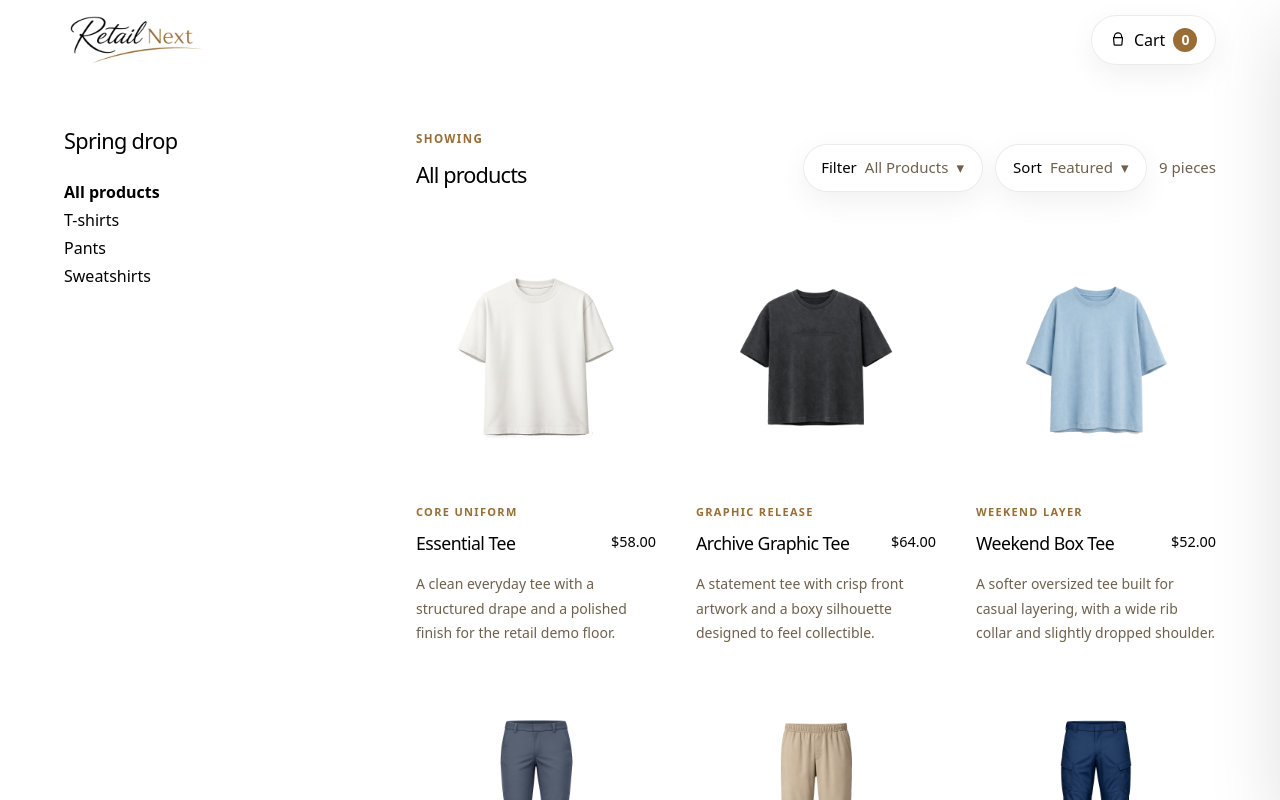
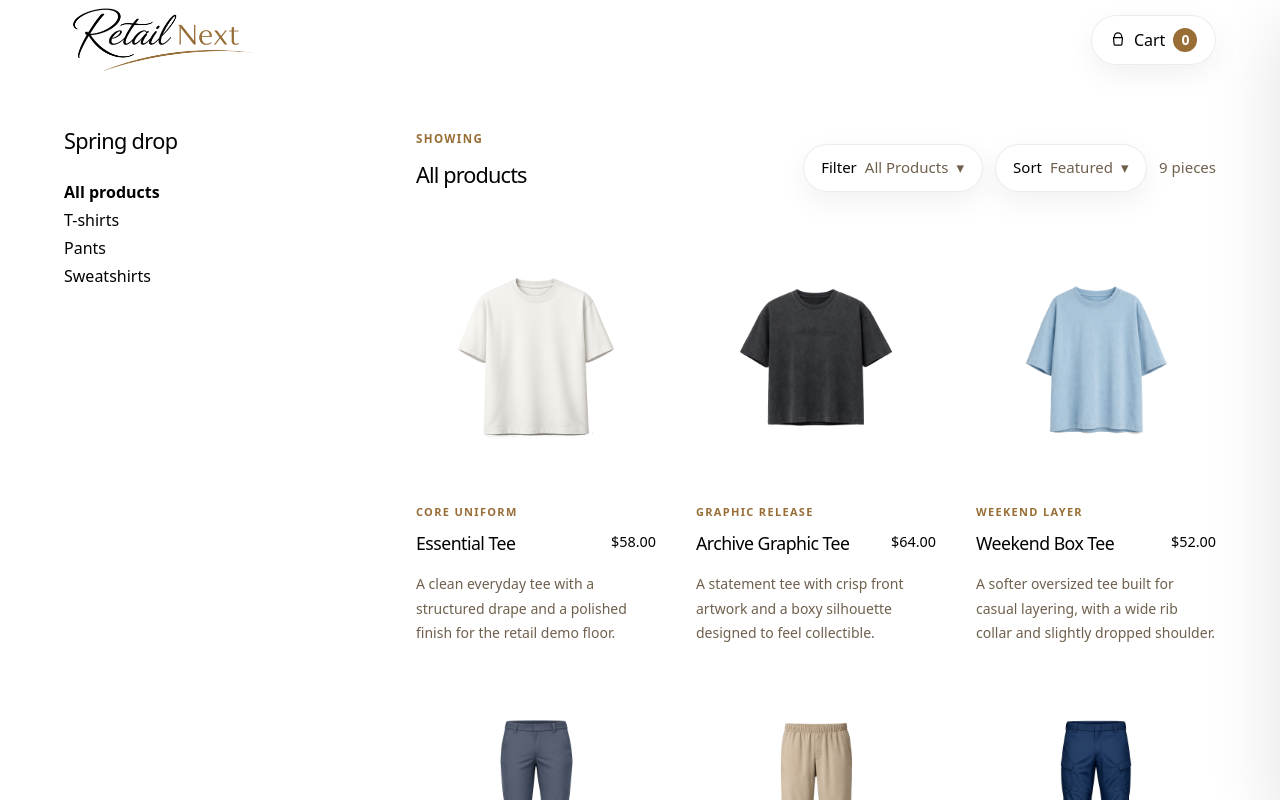
Before and after one commit to dalygarrett514/RetailNext, a Next.js app: page / in a window 1280 px wide. Shown: the top 800 px of the page. Built offline with nearby package versions, Linux system fonts and the light colour scheme.

Commit message:
Update header logo sizing and home link accessibility

```diff
--- a/components/site-header.tsx
+++ b/components/site-header.tsx
@@ -52,14 +52,18 @@ export function SiteHeader() {
         }`}
       >
         <div className="mx-auto flex h-20 w-full max-w-[1600px] items-center justify-between gap-4 px-5 md:px-8 xl:px-16">
-          <Link className="brand-lockup inline-flex h-full items-center" href="/">
+          <Link
+            aria-label="RetailNext home"
+            className="brand-lockup inline-flex h-full items-center pt-2"
+            href="/"
+          >
             <Image
-              alt="RetailNext logo"
-              className="h-24 w-auto"
-              height={96}
+              alt="RetailNext"
+              className="h-auto w-[168px] md:w-[196px]"
+              height={1024}
               priority
               src="/retailnext-logo.png?v=20260316"
-              width={96}
+              width={1536}
             />
           </Link>
 
```
